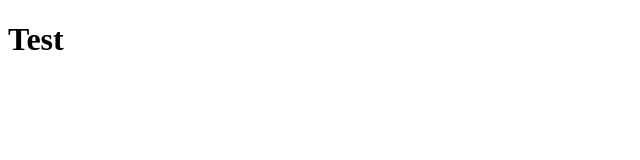
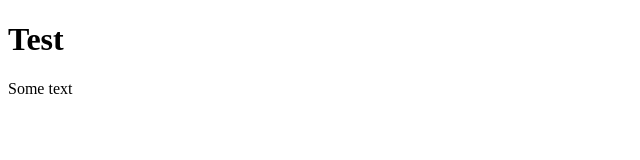
Before and after one commit to AfzalIsmail/invoicing, an Electron app: page public/index.html in a window 1200 px wide. Shown: the full height of the page, 0-640 px from the left. Drawn offline with Linux system fonts and the light colour scheme.

Commit message:
Testing versioning

```diff
--- a/package.json
+++ b/package.json
@@ -1,6 +1,6 @@
 {
   "name": "invoicing-app",
-  "version": "1.0.3",
+  "version": "1.0.4",
   "description": "Invoicing app",
   "main": "main.js",
   "scripts": {
--- a/public/index.html
+++ b/public/index.html
@@ -7,5 +7,6 @@
 </head>
 <body>
     <h1>Test</h1>
+    <p>Some text</p>
 </body>
 </html>
```
